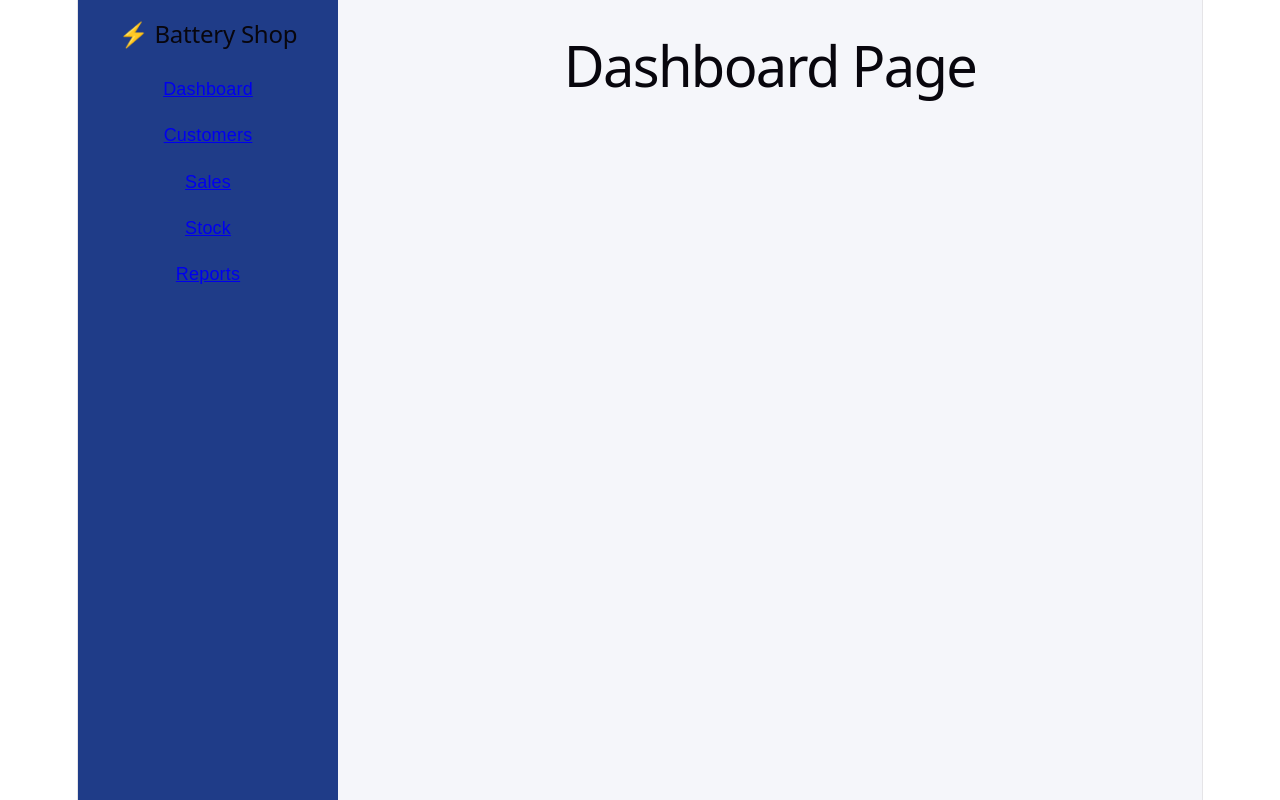
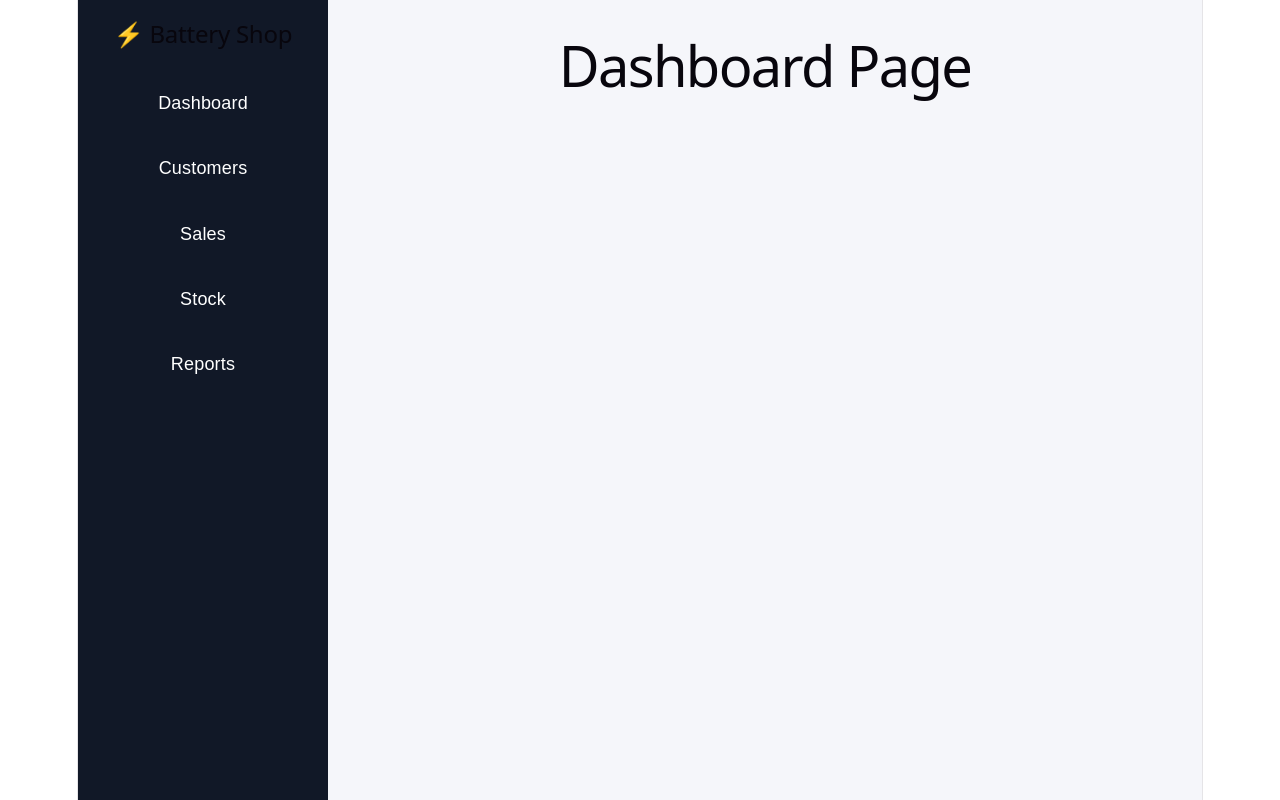
Before and after one commit to Attasaifi/batterysoftware, a React (Vite) app: page / in a window 1280 px wide. Built offline with nearby package versions, Linux system fonts and the light colour scheme.

Commit message:
Update App.css

```diff
--- a/src/App.css
+++ b/src/App.css
@@ -9,22 +9,56 @@ body {
   height: 100vh;
 }
 
-/* Sidebar */
+/* App.css */
+
+* {
+  margin: 0;
+  padding: 0;
+  box-sizing: border-box;
+  font-family: Arial, sans-serif;
+}
+
+.container {
+  display: flex;
+  height: 100vh;
+}
+
 .sidebar {
-  width: 220px;
-  background: #1f3c88;
+  width: 250px;
+  background: #111827;
   color: white;
   padding: 20px;
 }
 
+.sidebar h2 {
+  margin-bottom: 30px;
+}
+
 .sidebar ul {
   list-style: none;
-  padding: 0;
 }
 
 .sidebar ul li {
-  padding: 10px 0;
-  cursor: pointer;
+  margin-bottom: 15px;
+}
+
+.sidebar ul li a {
+  color: white;
+  text-decoration: none;
+  display: block;
+  padding: 12px;
+  border-radius: 6px;
+  transition: 0.3s;
+}
+
+.sidebar ul li a:hover {
+  background: #374151;
+}
+
+.content {
+  flex: 1;
+  padding: 30px;
+  background: #f3f4f6;
 }
 
 /* Main area */
```
